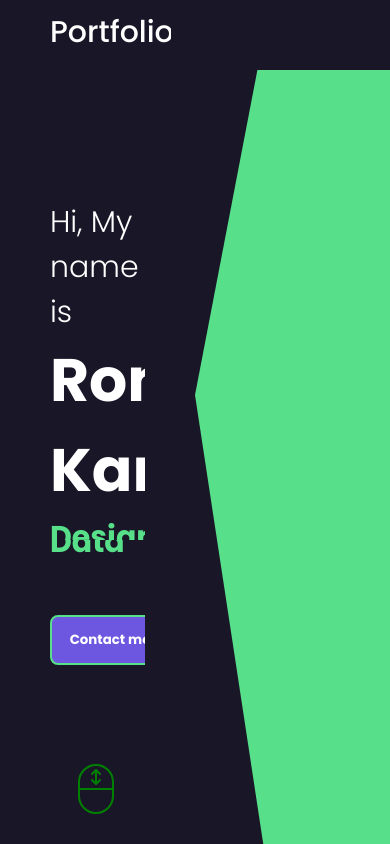
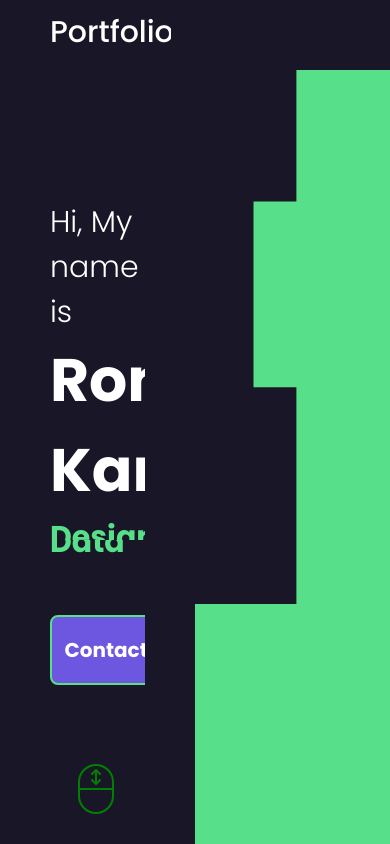
Before and after one commit to rxmxndai/Portfolio, a React (Create React App) app: page / in a window 390 px wide. Built offline with nearby package versions, Linux system fonts and the light colour scheme.

Commit message:
Fixed bugs of unresponsive ui elements

```diff
--- a/src/components/About/About.jsx
+++ b/src/components/About/About.jsx
@@ -1,6 +1,7 @@
 import "./about.scss";
 import aboutPic from "../../imgs/about.png";
-// #59b256
+import { BiSend } from 'react-icons/bi';
+
 const About = () => {
   return (
     <div className="a" id="a">
@@ -29,6 +30,13 @@ const About = () => {
             working out in the gym and <span className="focus">learning </span> new things together.
           </p>
         </div>
+
+        <div className="btnContainer">
+          <button className="btnContact">
+            Download CV
+            <BiSend className="iconSend" />
+          </button>
+          </div>
       </div>
     </div>
   );
--- a/src/components/About/about.scss
+++ b/src/components/About/about.scss
@@ -39,7 +39,9 @@
   width: 60%;
   height: 70vh;
   border-radius: 30px;
-  position: relative;
+  position: absolute;
+  top: 120px;
+  left: 120px;
   overflow: hidden;
 }
 
@@ -63,3 +65,38 @@
     margin-bottom: 30px;
     font-size: 20px;
 }
+
+
+
+.btnContainer {
+  height: 100px;
+
+}
+
+.btnContact {
+  display: flex;
+  justify-content: center;
+  align-items: center;
+  width: 220px;
+  height: 70px;
+  border: 2px solid var(--Green);
+  background-color: var(--Blue);;
+  color: white;
+  transition: 0.2s ease-in-out;
+  cursor: pointer;
+  font-weight: bold;
+  border-radius: 8px;
+  gap: 10px;
+  font-size: 20px;
+  padding: 10px;
+}
+
+.iconSend {
+  font-size: 30px;
+}
+
+.btnContact:hover {
+  width:240px;
+  height: 80px;
+
+}
--- a/src/components/Home/Home.jsx
+++ b/src/components/Home/Home.jsx
@@ -35,10 +35,10 @@ const Home = () => {
               <div className="title-item"> Tech enthusiast </div>
             </div>
           </div>
-          <div className="btnContainer">
-          <button className="btnContact">
+          <div className="btnCon">
+          <button className="btnC">
             Contact me
-            <BiSend className="iconSend" />
+            <BiSend className="iconS" />
           </button>
           </div>
 
--- a/src/components/Home/home.scss
+++ b/src/components/Home/home.scss
@@ -60,16 +60,16 @@
     align-items: center;
 }
 
-.btnContainer {
+.btnCon {
     height: 100px;
 }
 
-.btnContact {
+.btnC {
     display: flex;
     justify-content: center;
     align-items: center;
-    width: 150px;
-    height: 50px;
+    width: 180px;
+    height: 70px;
     border: 2px solid var(--Green);
     background-color: var(--Blue);;
     color: white;
@@ -78,21 +78,24 @@
     font-weight: bold;
     border-radius: 8px;
     gap: 10px;
+    font-size: 20px;
+    padding: 10px;
 }
 
-.iconSend {
+.iconS {
     font-size: 20px;
 }
 
-.btnContact:hover {
-    width:160px;
-    height: 60px;
+.btnC:hover {
+    width:200px;
+    height: 80px;
 
 }
 
 
 .img-bg {
-    clip-path: polygon(32% 0, 100% 0, 100% 50%, 100% 100%, 35% 100%, 0 42%);
+    // clip-path: polygon(32% 0, 100% 0, 100% 50%, 100% 100%, 35% 100%, 0 42%);
+    clip-path: polygon(52% 41%, 30% 41%, 30% 17%, 52% 17%, 52% 0, 100% 0, 100% 100%, 54% 100%, 0 100%, 0 69%, 52% 69%);
     background-color: var(--Green);
     position: absolute;
     top: 0;
```
